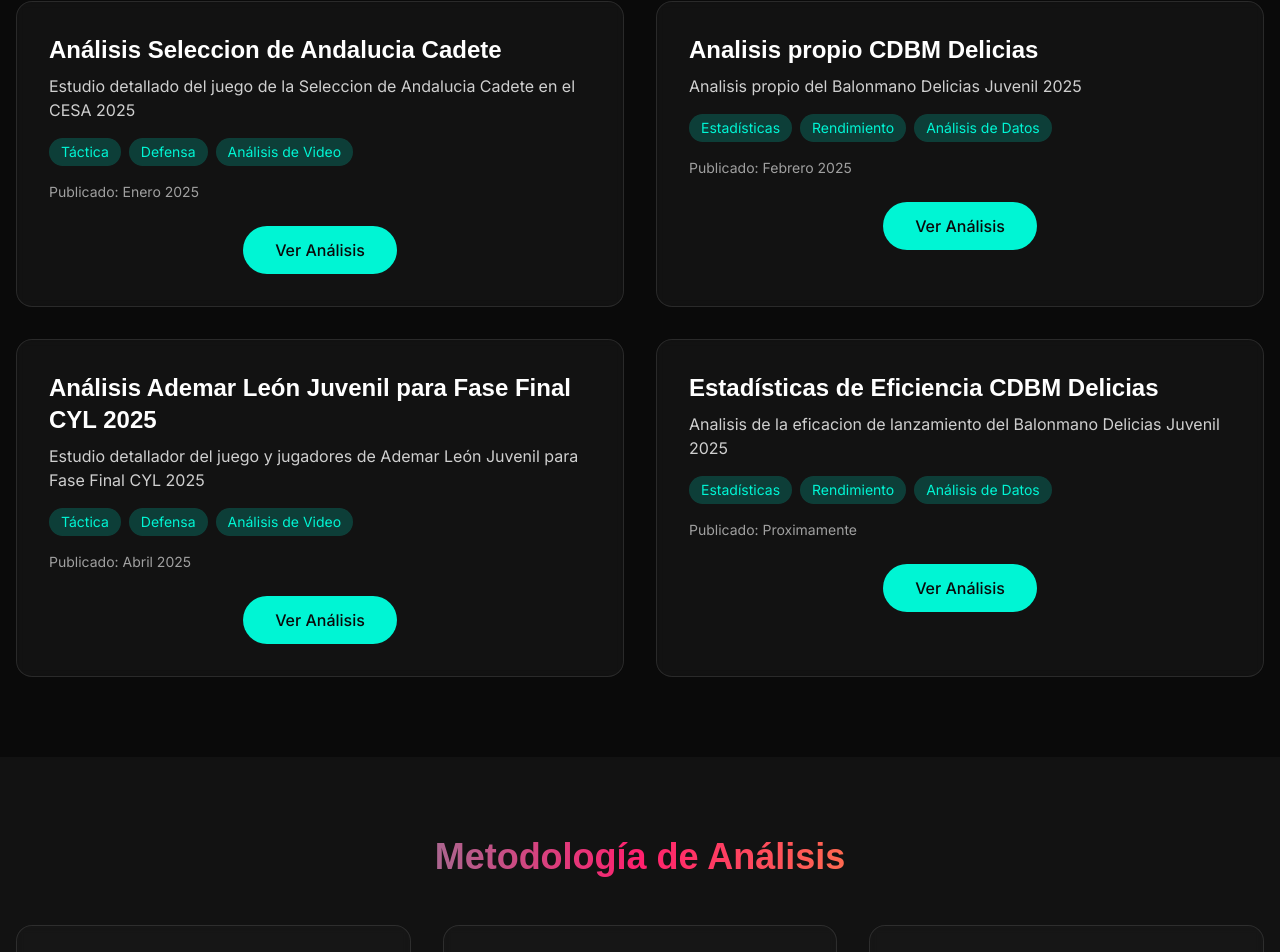
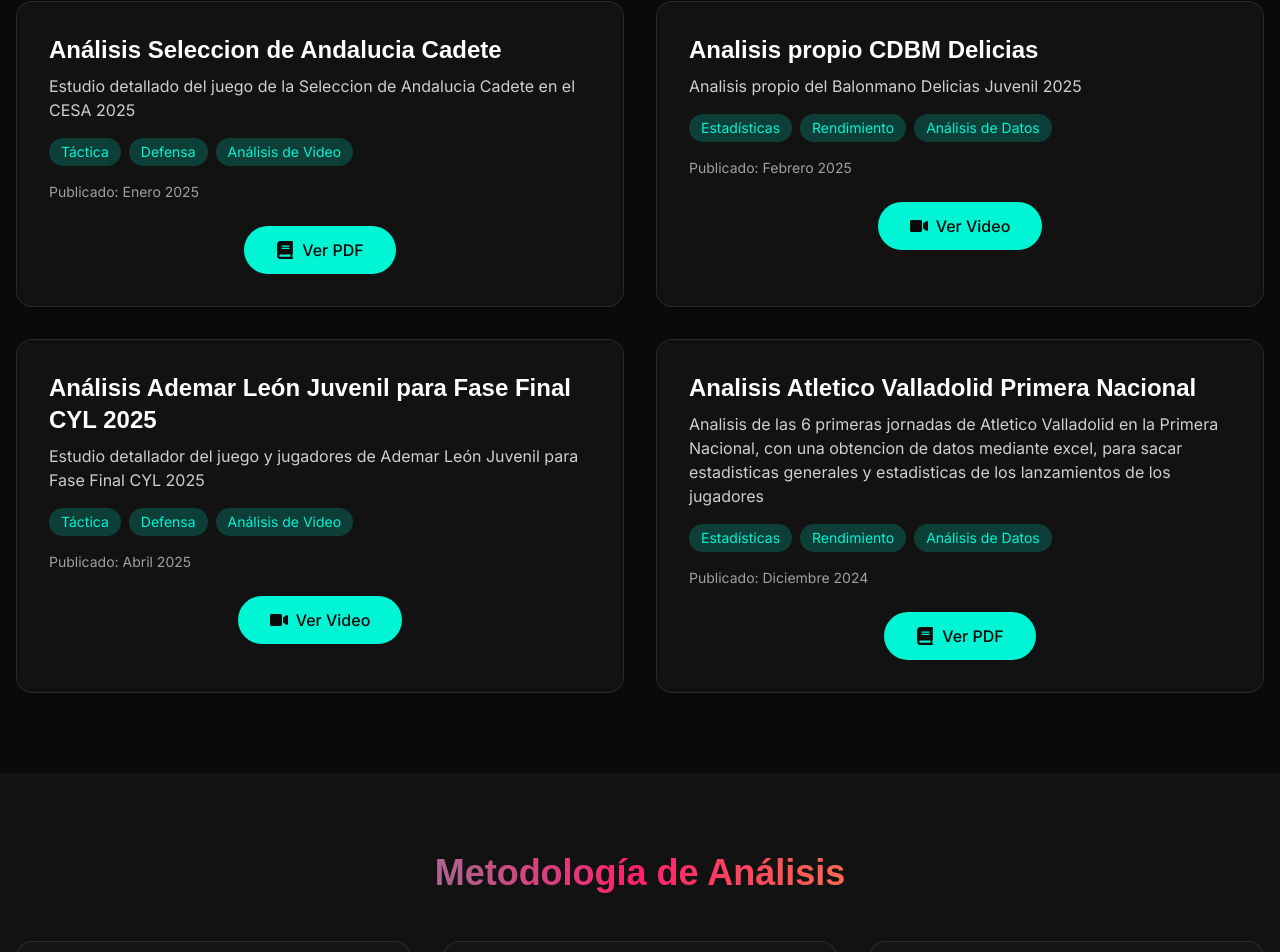
Before and after one commit to victorrecio4/porfolio, a React (Vite) app: page /handball-analysis in a window 1280 px wide. Shown: the part 1133-2085 px from the top of the page. Built offline with nearby package versions, Linux system fonts and the light colour scheme; a web font is replaced by a local one.

Commit message:
Cambios analisis

```diff
--- a/package.json
+++ b/package.json
@@ -9,10 +9,12 @@
     "preview": "vite preview"
   },
   "dependencies": {
+    "@react-pdf/renderer": "^4.3.0",
     "framer-motion": "^11.0.3",
     "react": "^18.2.0",
     "react-dom": "^18.2.0",
     "react-icons": "^4.12.0",
+    "react-pdf": "^9.2.1",
     "react-router-dom": "^6.22.0"
   },
   "devDependencies": {
--- a/src/pages/HandballAnalysis.jsx
+++ b/src/pages/HandballAnalysis.jsx
@@ -1,4 +1,6 @@
 import { motion } from 'framer-motion';
+import { useState } from 'react';
+import { FaBook, FaVideo } from 'react-icons/fa';
 
 const experiences = [
   {
@@ -30,35 +32,87 @@
     description: 'Estudio detallado del juego de la Seleccion de Andalucia Cadete en el CESA 2025',
     date: 'Enero 2025',
     tags: ['Táctica', 'Defensa', 'Análisis de Video'],
-    pdf: '/analisis/INFORME SELECCION NAVARRA CADETE .pdf',
+    type: 'pdf',
+    content: '/analisis/INFORME SELECCION NAVARRA CADETE .pdf',
   },
   {
     title: 'Analisis propio CDBM Delicias',
     description: 'Analisis propio del Balonmano Delicias Juvenil 2025',
     date: 'Febrero 2025',
     tags: ['Estadísticas', 'Rendimiento', 'Análisis de Datos'],
-    pdf: '/analisis/tendencias-juego.pdf',
+    type: 'video',
+    content: 'https://www.youtube.com/embed/VIDEO_ID_2',
   },
   {
     title: 'Análisis Ademar León Juvenil para Fase Final CYL 2025',
     description: 'Estudio detallador del juego y jugadores de Ademar León Juvenil para Fase Final CYL 2025',
     date: 'Abril 2025',
     tags: ['Táctica', 'Defensa', 'Análisis de Video'],
-    pdf: '/analisis/analisis ademar.pdf',
+    type: 'video',
+    content: 'https://www.youtube.com/embed/ZSuxMe0cCSg',
   },
   {
-    title: 'Estadísticas de Eficiencia CDBM Delicias',
-    description: 'Analisis de la eficacion de lanzamiento del Balonmano Delicias Juvenil 2025',
-    date: 'Proximamente',
+    title: 'Analisis Atletico Valladolid Primera Nacional',
+    description: 'Analisis de las 6 primeras jornadas de Atletico Valladolid en la Primera Nacional, con una obtencion de datos mediante excel, para sacar estadisticas generales y estadisticas de los lanzamientos de los jugadores',
+    date: 'Diciembre 2024',
     tags: ['Estadísticas', 'Rendimiento', 'Análisis de Datos'],
-    pdf: '/analisis/tendencias-juego.pdf',
+    type: 'pdf',
+    content: '/analisis/Analisis ATV Primera.pdf',
   },
-
 ];
 
 const HandballAnalysis = () => {
+  const [selectedContent, setSelectedContent] = useState(null);
+  const [contentType, setContentType] = useState(null);
+
+  const openModal = (content, type) => {
+    setSelectedContent(content);
+    setContentType(type);
+  };
+
+  const closeModal = (e) => {
+    if (e.target === e.currentTarget) {
+      setSelectedContent(null);
+      setContentType(null);
+    }
+  };
+
   return (
     <div className="min-h-screen pt-20">
+      {/* Content Modal */}
+      {selectedContent && (
+        <div
+          onClick={closeModal}
+          className="fixed inset-0 bg-black/90 z-50 flex items-center justify-center p-4 cursor-pointer"
+        >
+          <motion.div
+            initial={{ opacity: 0, scale: 0.9 }}
+            animate={{ opacity: 1, scale: 1 }}
+            exit={{ opacity: 0, scale: 0.9 }}
+            className="relative w-full max-w-6xl h-[80vh] cursor-default"
+            onClick={(e) => e.stopPropagation()}
+          >
+            <div className="w-full h-full rounded-lg overflow-hidden">
+              {contentType === 'video' ? (
+                <iframe
+                  src={selectedContent}
+                  title="Video Analysis"
+                  className="w-full h-full focus:outline-none"
+                  allow="accelerometer; autoplay; clipboard-write; encrypted-media; gyroscope; picture-in-picture"
+                  allowFullScreen
+                ></iframe>
+              ) : (
+                <iframe
+                  src={`${selectedContent}#view=FitH`}
+                  title="PDF Analysis"
+                  className="w-full h-full focus:outline-none"
+                ></iframe>
+              )}
+            </div>
+          </motion.div>
+        </div>
+      )}
+
       {/* Hero Section */}
       <section className="relative py-20 px-4">
         <div className="container mx-auto">
@@ -138,16 +192,24 @@
                   Publicado: {analysis.date}
                 </div>
                 <div className="flex justify-center">
-                  <motion.a
+                  <motion.button
                     whileHover={{ scale: 1.05 }}
                     whileTap={{ scale: 0.95 }}
-                    href={analysis.pdf}
-                    target="_blank"
-                    rel="noopener noreferrer"
-                    className="btn btn-primary px-8 text-center"
+                    onClick={() => openModal(analysis.content, analysis.type)}
+                    className="btn btn-primary px-8 text-center focus:outline-none focus:ring-0 flex items-center gap-2"
                   >
-                    Ver Análisis
-                  </motion.a>
+                    {analysis.type === 'video' ? (
+                      <>
+                        <FaVideo className="text-lg" />
+                        Ver Video
+                      </>
+                    ) : (
+                      <>
+                        <FaBook className="text-lg" />
+                        Ver PDF
+                      </>
+                    )}
+                  </motion.button>
                 </div>
               </motion.div>
             ))}
```
Also changed, not shown: 2 other files (tests, documents, lock files or other folders).
